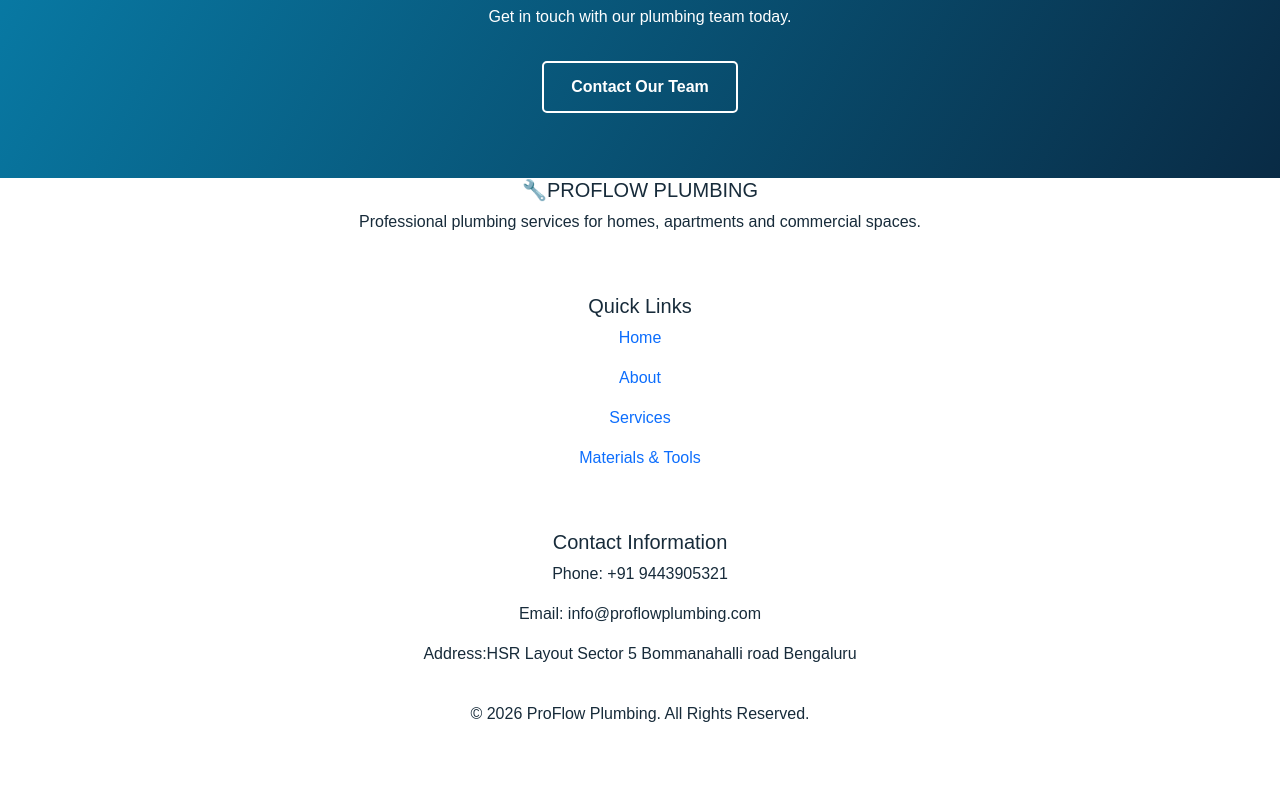
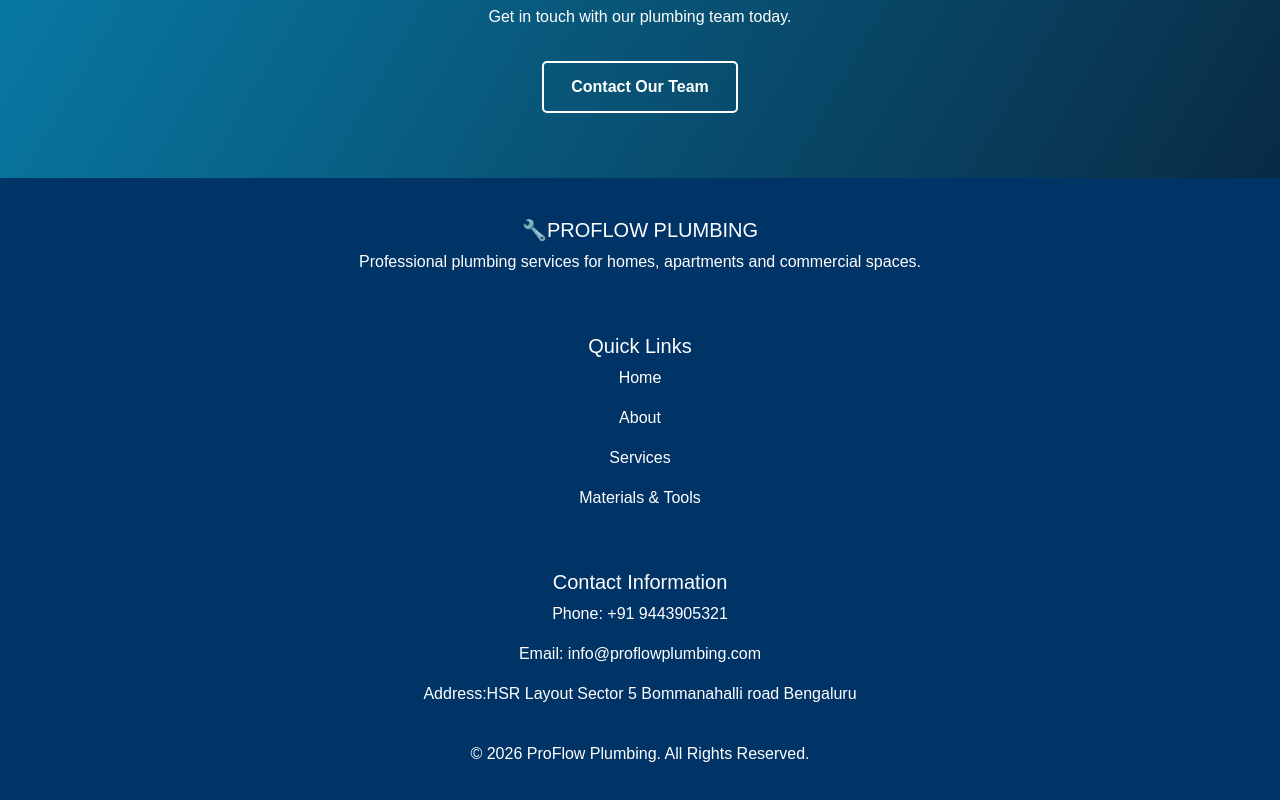
Before and after one commit to sraj91741-blip/plumber-shop, a plain HTML site: page index.html in a window 1280 px wide. Shown: the part 2680-3480 px from the top of the page. Before the commit the page ends 3406 px from the top, so only its background shows below. Drawn offline with nearby package versions, Linux system fonts and the light colour scheme.

Commit message:
Add footer styles for dark theme
Add styles for footer with dark blue background and white text.

```diff
--- a/style.css
+++ b/style.css
@@ -484,6 +484,32 @@ footer .footer-bottom {
         align-items: center !important;
     }
 }
+
+/* Your existing CSS code */
+
+/* Your other section styles */
+
+
+/* ===== FOOTER DARK BLUE ===== */
+footer {
+    background-color: #003366 !important;
+    color: white !important;
+    padding: 40px 20px;
+    text-align: center;
+}
+
+footer h3,
+footer h4,
+footer h5,
+footer p,
+footer li,
+footer a {
+    color: white !important;
+}
+
+footer a:hover {
+    color: #00bfff !important;
+}
 /* =========================
    MOBILE RESPONSIVE NAVBAR
 ========================= */
```
